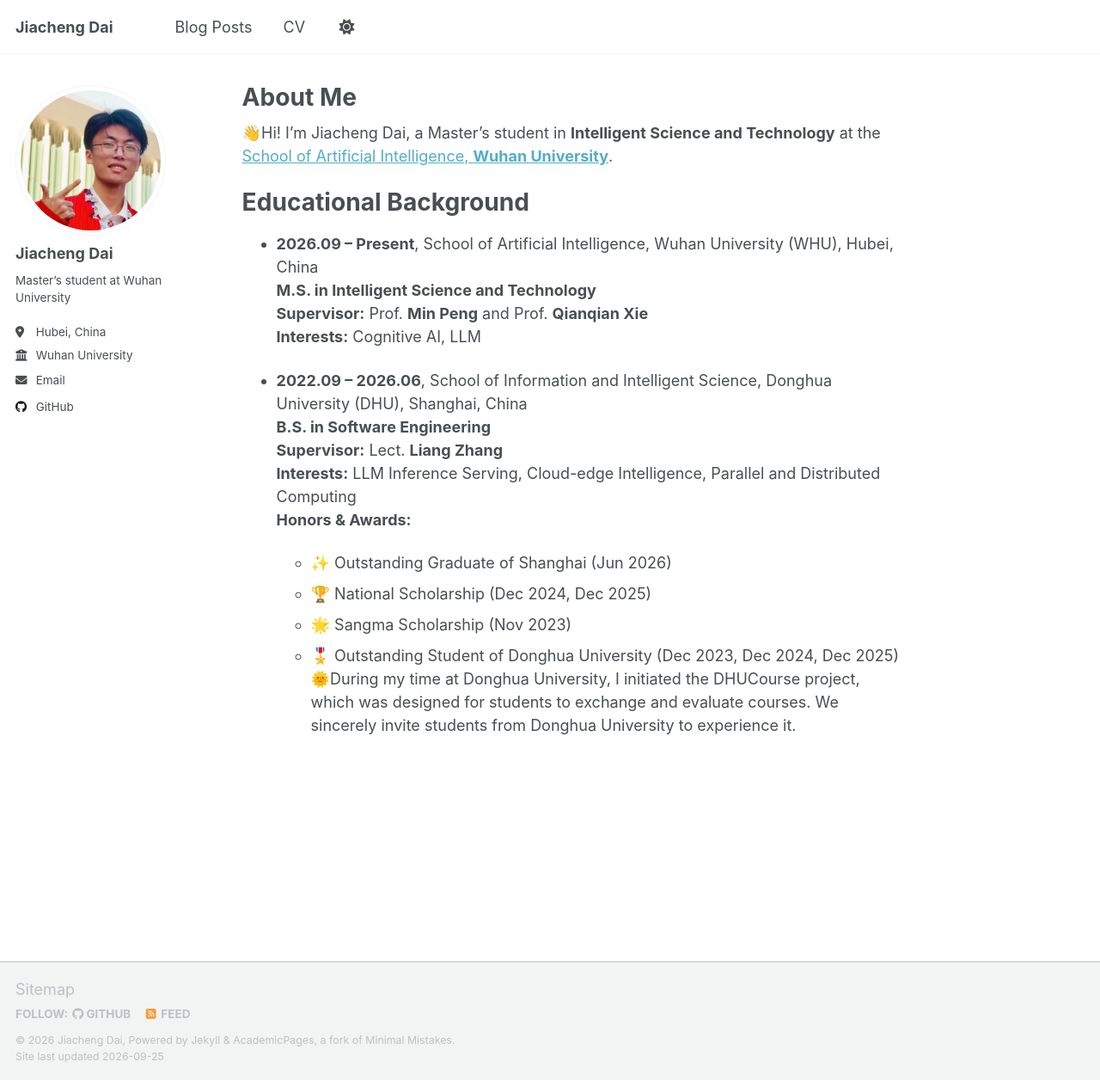
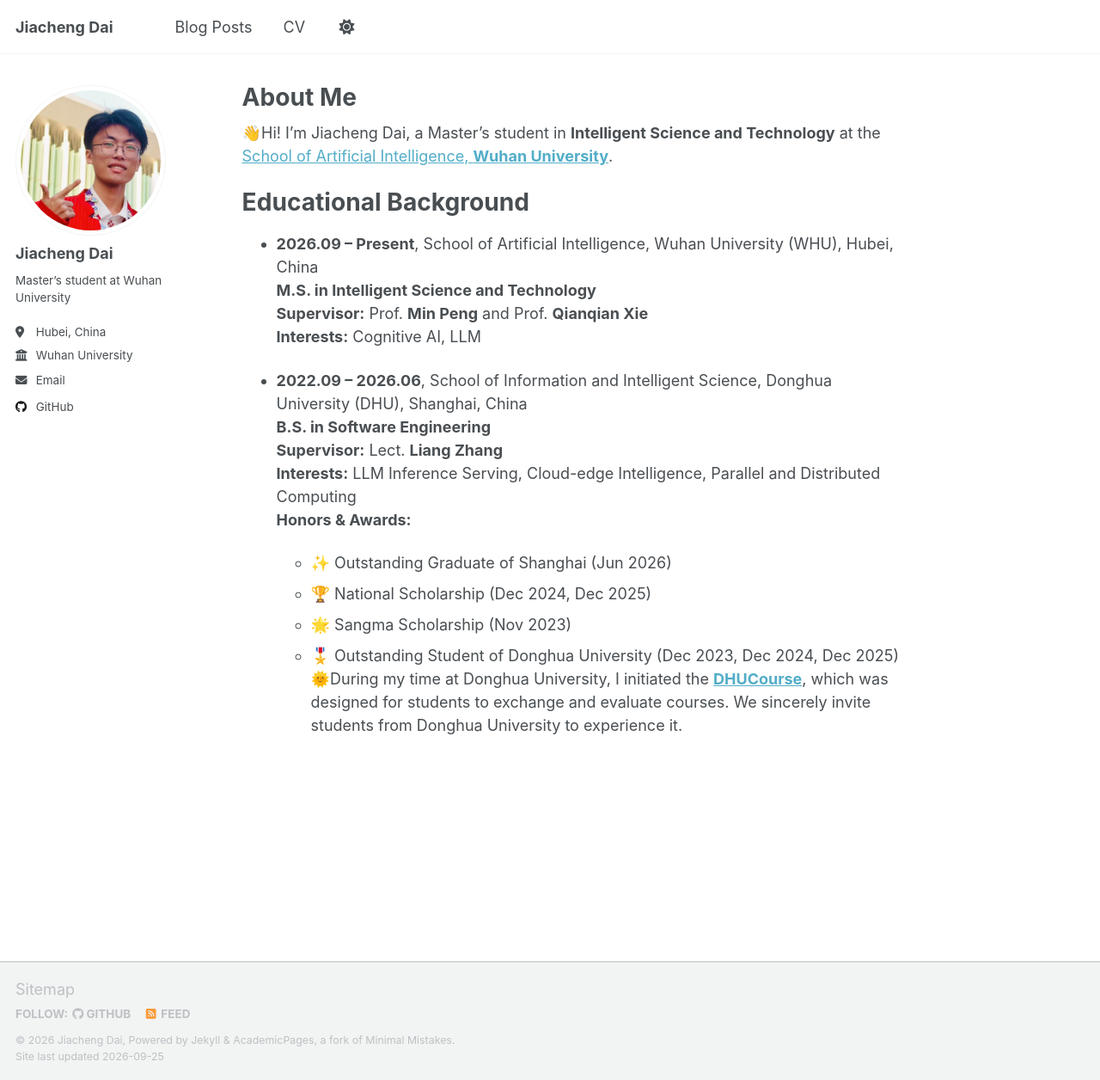
Before and after one commit to jiachengdai/jiachengdai.github.io, a Jekyll site: the page built from _pages/about.md, in a window 1280 px wide and 1256 px high. Shown: the whole window at 86% size. Built offline with Jekyll 4.4.1, drawn with Linux system fonts in a browser that asks for light colours; a script that is not in the unit is left out.

Commit message:
Add hyperlink to DHUCourse project in about.md
Updated the DHUCourse project description to include a hyperlink.

```diff
--- a/_pages/about.md
+++ b/_pages/about.md
@@ -25,4 +25,4 @@ Educational Background
   - 🏆 National Scholarship (Dec 2024, Dec 2025)
   - 🌟 Sangma Scholarship (Nov 2023)
   - 🎖️ Outstanding Student of Donghua University (Dec 2023, Dec 2024, Dec 2025)
-  🌞During my time at Donghua University, I initiated the DHUCourse project, which was designed for students to exchange and evaluate courses. We sincerely invite students from Donghua University to experience it.
+🌞During my time at Donghua University, I initiated the [**DHUCourse**](https://www.dhucourse.top), which was designed for students to exchange and evaluate courses. We sincerely invite students from Donghua University to experience it.
```
